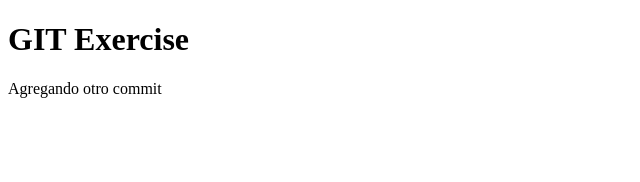
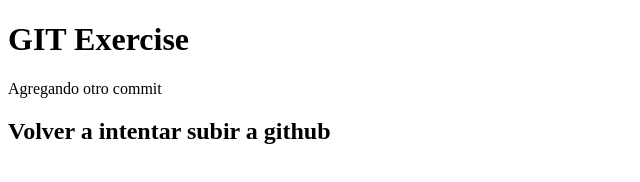
Before and after one commit to XR-Ruben/GIT-EXERCISE, a plain HTML site: page index.html in a window 1280 px wide. Shown: the whole page, without its empty margins (0-640 px from the left). Drawn offline with Linux system fonts and the light colour scheme.

Commit message:
volver a intentar

```diff
--- a/index.html
+++ b/index.html
@@ -8,6 +8,7 @@
 <body>
     <h1>GIT Exercise</h1>
     <p>Agregando otro commit</p>
+    <h2>Volver a intentar subir a github</h2>
 
 </body>
 </html>
```
